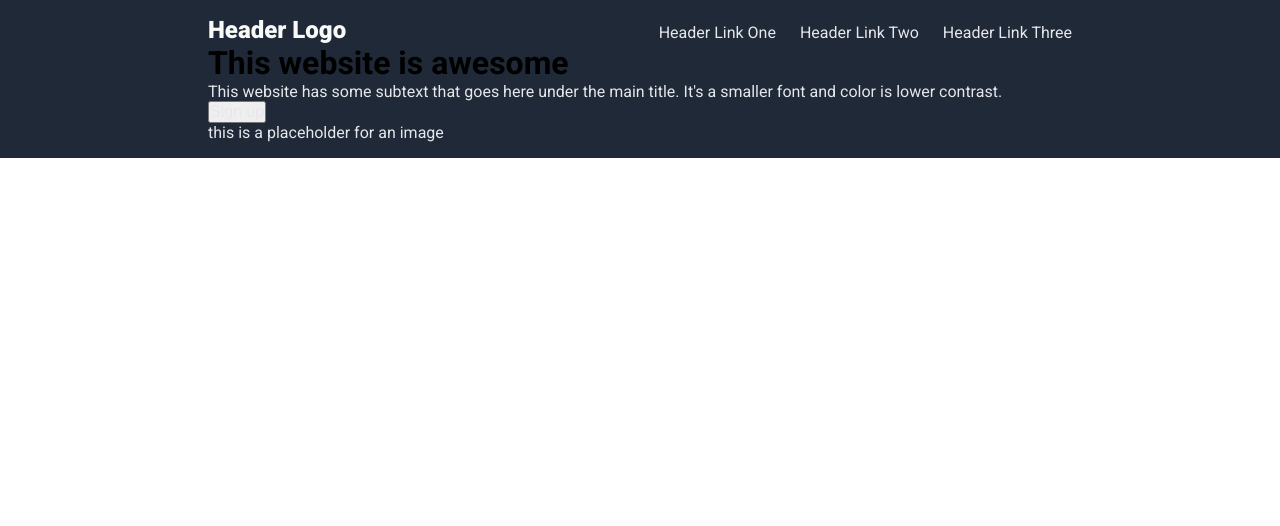
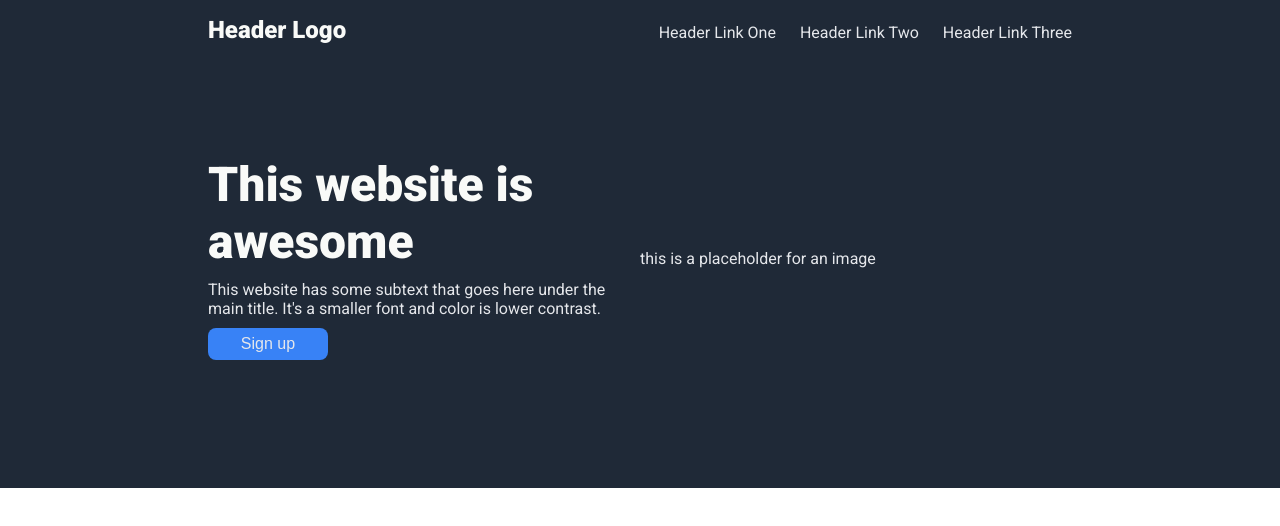
Before and after one commit to jbouch11/First-Landing-Page, a plain HTML site: page index.html in a window 1280 px wide. Drawn offline with Linux system fonts and the light colour scheme.

Commit message:
styled button in header

```diff
--- a/styles.css
+++ b/styles.css
@@ -50,3 +50,45 @@ a:link {
     color: #E5E7EB;
     text-decoration: none;
 }
+
+/*
+
+WELCOME
+
+*/
+
+.welcome {
+    padding: 7em 0;
+    display: flex;
+    justify-content: center;
+    align-items: center;
+    gap: 2em;
+}
+
+.welcome .left {
+    display: flex;
+    flex-direction: column;
+    gap: 10px;
+}
+
+.welcome .right {
+    flex-shrink: 0;
+    width: 50%;
+}
+
+.hero {
+    color: #F9FAF8;
+    font-weight: 900;
+    font-size: 48px;
+}
+
+button {
+    padding: 7px 1em;
+    width: 120px;
+    background-color: #3882f6;
+    border-radius: 8px;
+}
+
+.welcome button {
+    border: none;
+}
```
